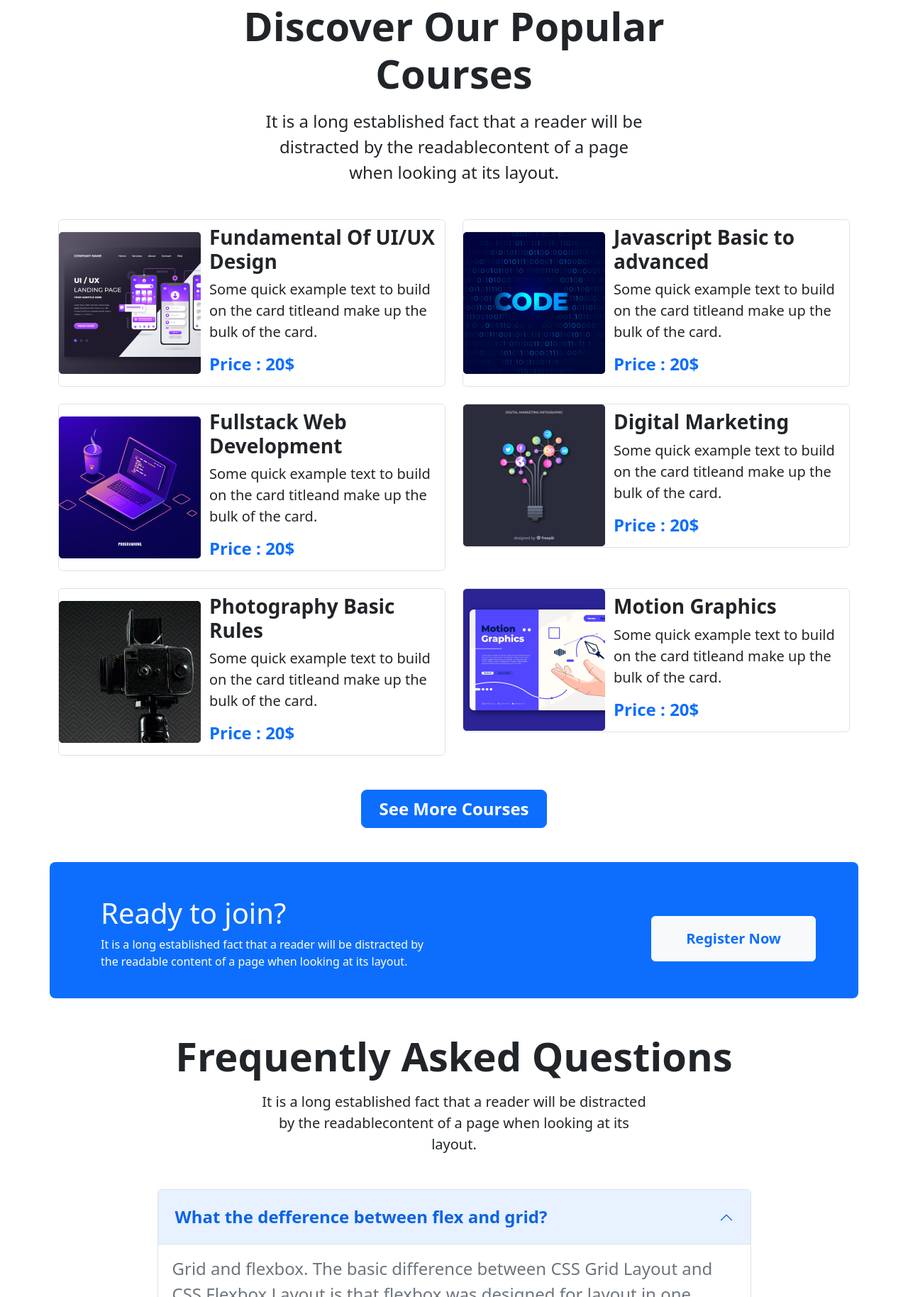
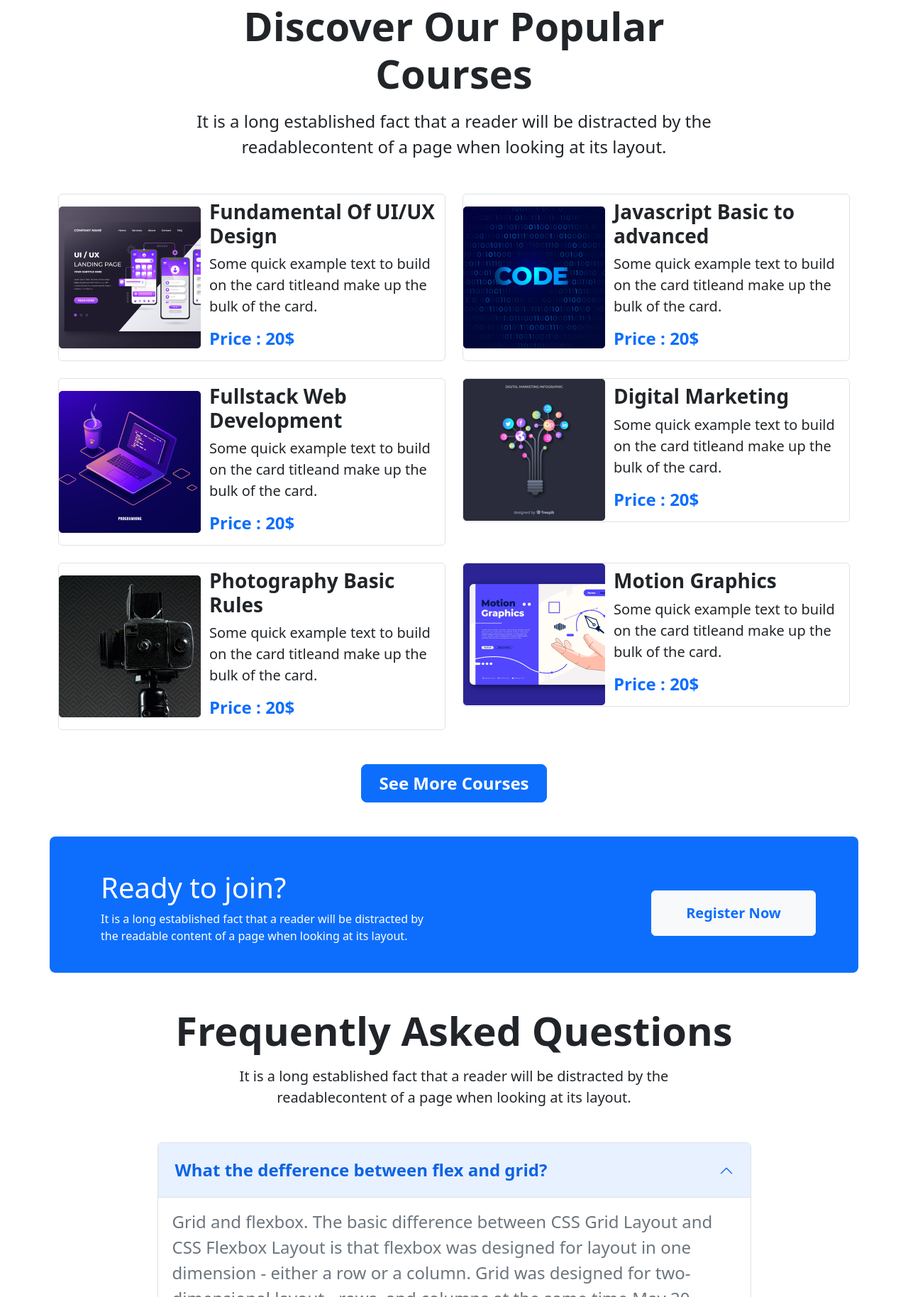
Before and after one commit to sakibhossainwd/BD-tech-education, a plain HTML site: page index.html in a window 1280 px wide. Shown: the part 737-2565 px from the top of the page at 71% size. Drawn offline with nearby package versions, Linux system fonts and the light colour scheme.

Commit message:
tab done

```diff
--- a/index.html
+++ b/index.html
@@ -100,7 +100,7 @@
             <div>
                 <div class="mt-5 text-center">
                     <h1 class="fw-bold display-4">Discover Our Popular <br> Courses</h1>
-                    <p class="fs-4 w-50 m-auto mt-3">It is a long established fact that a reader will be distracted by the readablecontent of a page when looking at its layout.</p>
+                    <p class="fs-4  m-auto mt-3">It is a long established fact that a reader will be distracted by the <br> readablecontent of a page when looking at its layout.</p>
                 </div>
             </div>
         <!-- courses tap part     -->
@@ -239,7 +239,7 @@
             <div>
                 <div class="mt-5 text-center">
                     <h1 class="fw-bold display-4">Frequently Asked Questions</h1>
-                    <p class="fs-5 w-50 m-auto mt-3">It is a long established fact that a reader will be distracted by the readablecontent of a page when looking at its layout.</p>
+                    <p class="fs-5 m-auto mt-3">It is a long established fact that a reader will be distracted by the <br> readablecontent of a page when looking at its layout.</p>
                 </div>
             </div>
         <!--Accodion-->
```
